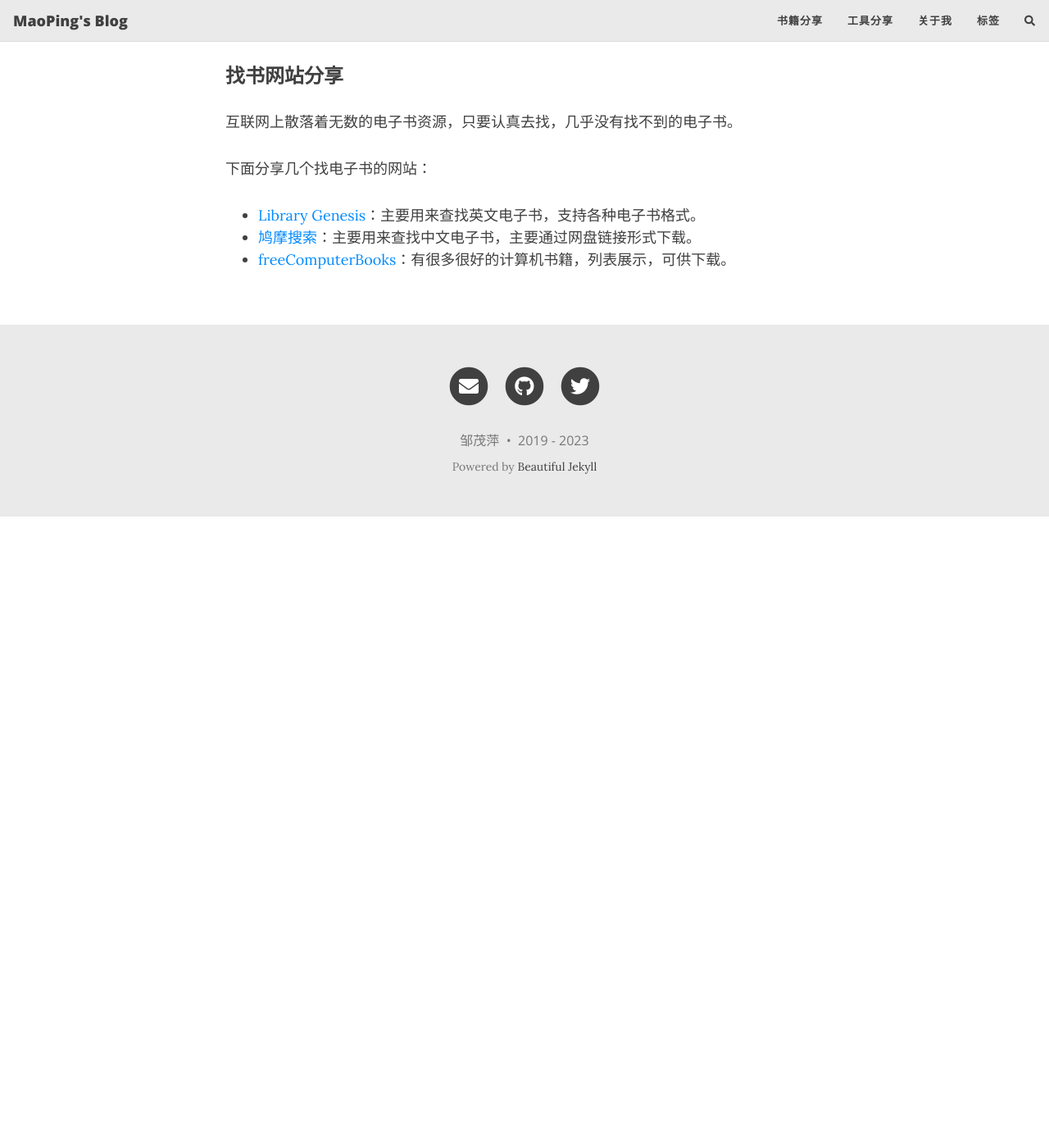
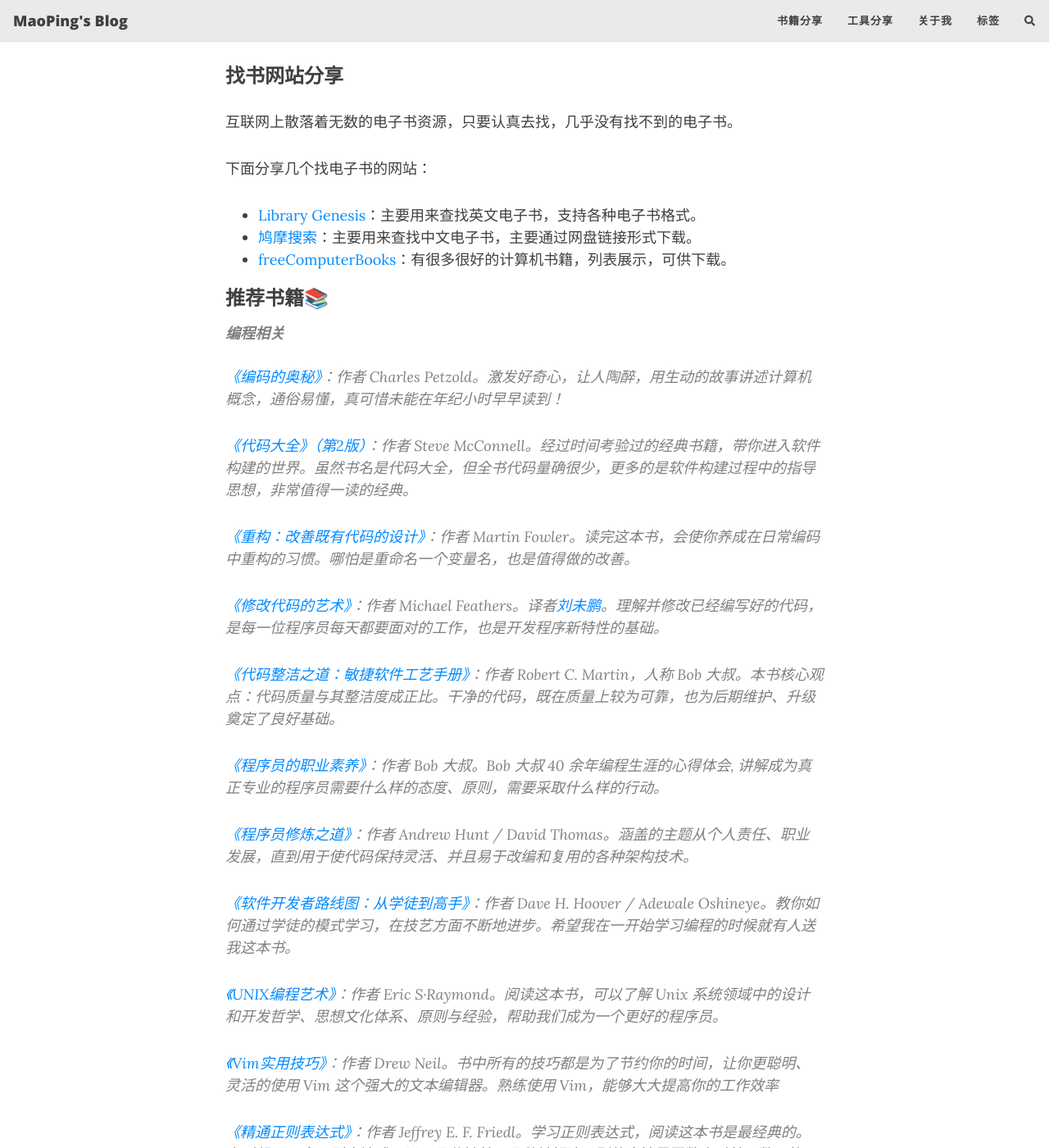
Before and after one commit to MaoPingZou/blog, a Jekyll site: the page built from book.md, in a window 1280 px wide and 1400 px high, scrolled down 669 px. Shown: the whole window at 82% size. Built offline with Jekyll 4.4.1, drawn with Linux system fonts in a browser that asks for light colours; nearby versions of some CDN libraries; comment, search, counter and statistics services are not loaded; before the commit the page ends 1299 px from its top, so only the background shows below that; some of the changed text lies outside the part shown.

Commit message:
update book.md

```diff
--- a/book.md
+++ b/book.md
@@ -24,6 +24,38 @@ title: Book List
 - [鸠摩搜索](https://www.jiumodiary.com/)：主要用来查找中文电子书，主要通过网盘链接形式下载。
 - [freeComputerBooks](https://freecomputerbooks.com/)：有很多很好的计算机书籍，列表展示，可供下载。
 
+### 推荐书籍📚
+
+> #### 编程相关
+> [《编码的奥秘》](https://book.douban.com/subject/1024570/)：作者 Charles Petzold。激发好奇心，让人陶醉，用生动的故事讲述计算机概念，通俗易懂，真可惜未能在年纪小时早早读到！<br>
+
+> [《代码大全》（第2版）](https://book.douban.com/subject/1477390/)：作者 Steve McConnell。经过时间考验过的经典书籍，带你进入软件构建的世界。虽然书名是代码大全，但全书代码量确很少，更多的是软件构建过程中的指导思想，非常值得一读的经典。<br>
+
+> [《重构：改善既有代码的设计》](https://book.douban.com/subject/4262627/)：作者 Martin Fowler。读完这本书，会使你养成在日常编码中重构的习惯。哪怕是重命名一个变量名，也是值得做的改善。<br>
+
+> [《修改代码的艺术》](https://book.douban.com/subject/2248759/)：作者 Michael Feathers。译者[刘未鹏](https://mindhacks.cn/)。理解并修改已经编写好的代码，是每一位程序员每天都要面对的工作，也是开发程序新特性的基础。<br>
+
+> [《代码整洁之道：敏捷软件工艺手册》](https://book.douban.com/subject/4199741/)：作者 Robert C. Martin，人称 Bob 大叔。本书核心观点：代码质量与其整洁度成正比。干净的代码，既在质量上较为可靠，也为后期维护、升级奠定了良好基础。<br>
+
+> [《程序员的职业素养》](https://book.douban.com/subject/11614538/)：作者 Bob 大叔。Bob 大叔 40 余年编程生涯的心得体会, 讲解成为真正专业的程序员需要什么样的态度、原则，需要采取什么样的行动。<br>
+
+> [《程序员修炼之道》](https://book.douban.com/subject/1152111/)：作者 Andrew Hunt / David Thomas。涵盖的主题从个人责任、职业发展，直到用于使代码保持灵活、并且易于改编和复用的各种架构技术。<br>
+
+> [《软件开发者路线图：从学徒到高手》](https://book.douban.com/subject/4924164/)：作者 Dave H. Hoover / Adewale Oshineye。教你如何通过学徒的模式学习，在技艺方面不断地进步。希望我在一开始学习编程的时候就有人送我这本书。<br>
+
+> [《UNIX编程艺术》](https://book.douban.com/subject/1467587/)：作者 Eric S·Raymond。阅读这本书，可以了解 Unix 系统领域中的设计和开发哲学、思想文化体系、原则与经验，帮助我们成为一个更好的程序员。
+
+> [《Vim实用技巧》](https://book.douban.com/subject/25869486/)：作者 Drew Neil。书中所有的技巧都是为了节约你的时间，让你更聪明、灵活的使用 Vim 这个强大的文本编辑器。熟练使用 Vim，能够大大提高你的工作效率<br>
+
+> [《精通正则表达式》](https://book.douban.com/subject/11589967/)：作者 Jeffrey E. F. Friedl。学习正则表达式，阅读这本书是最经典的。有时候，一个正则表达式可以用几分钟甚至几秒钟解决用别的方法需要数小时甚至数天的工作量。<br>
+
+> [《Spring 揭秘》](https://book.douban.com/subject/3897837/)：作者 王福强。作者在多年的工作中积累的第一手Spring框架使用经验的总结，深入剖析了Spring框架各个模块的功能、出现的背景、设计理念和设计原理，值得一读。<br>
+
+> #### 个人成长相关
+
+> #### 社会科学相关
+
+> #### 财富相关
 
 [1]: https://blog.codinghorror.com/programmers-dont-read-books-but-you-should/
 [2]: https://mp.weixin.qq.com/s/Vb9wA2BUKwWdE5sbEvBqkQ
```
